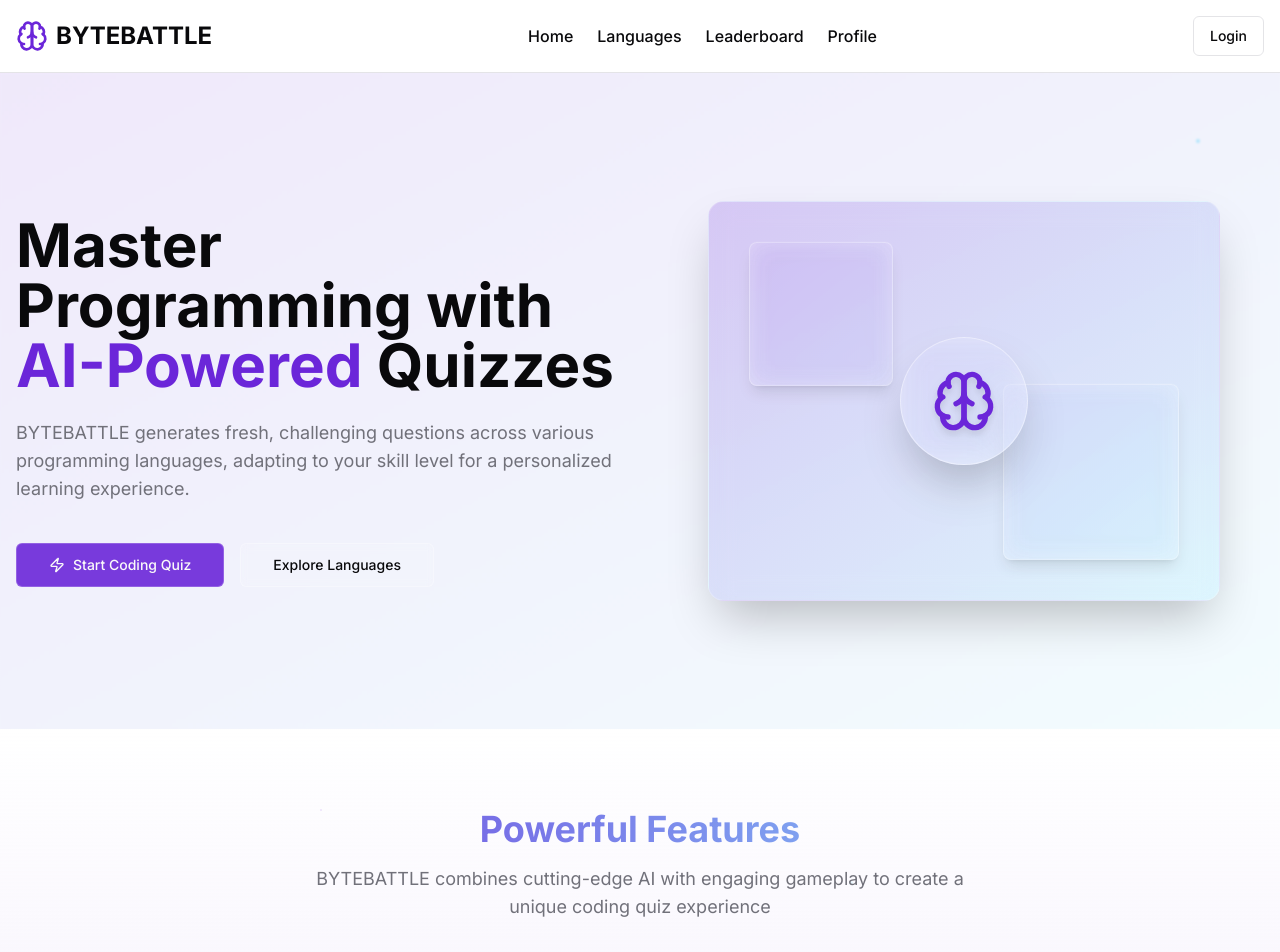
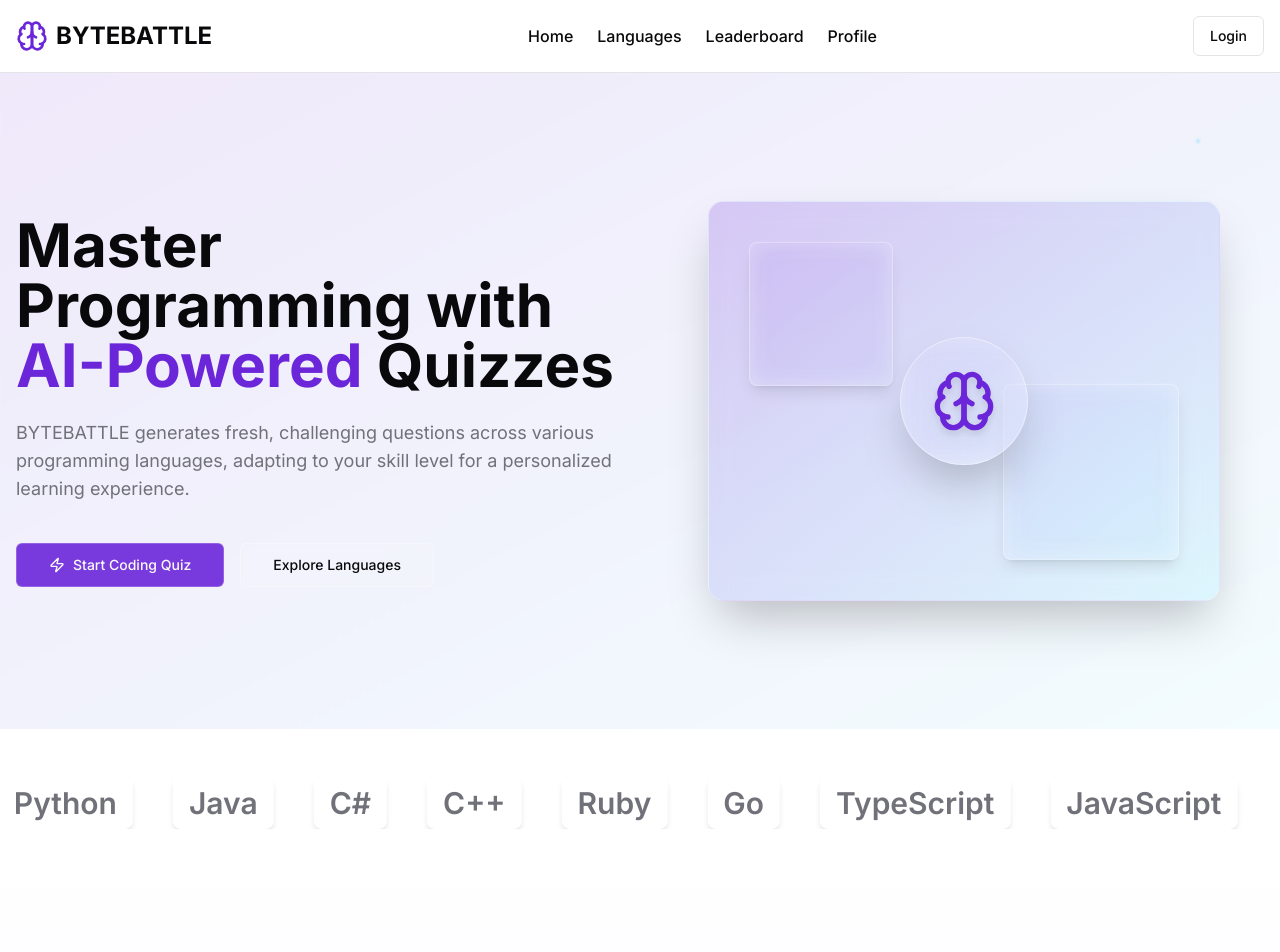
Before and after one commit to XDream-Dev/bytebattle, a Next.js app: page / in a window 1280 px wide. Shown: the top 952 px of the page. Built offline with nearby package versions, Linux system fonts and the light colour scheme.

Commit message:
Adding Carousel slide programming language

```diff
--- a/app/page.tsx
+++ b/app/page.tsx
@@ -183,6 +183,60 @@ export default function Home() {
               </div>
             </div>
           </div>
+        </section>
+
+        {/* Language Carousel Section */}
+        <section className="py-12 bg-background" data-animate>
+          <div className="container mx-auto px-4">
+            <div className="w-full overflow-hidden">
+              {/* Animation Wrapper */}
+              <div
+                className="flex gap-10 whitespace-nowrap text-2xl md:text-3xl font-semibold text-muted-foreground"
+                style={{
+                  animation: "scrollLeft 30s linear infinite",
+                  display: "inline-flex",
+                }}
+              >
+                {[
+                  "JavaScript",
+                  "Python",
+                  "Java",
+                  "C#",
+                  "C++",
+                  "Ruby",
+                  "Go",
+                  "TypeScript",
+                  "JavaScript",
+                  "Python",
+                  "Java",
+                  "C#",
+                  "C++",
+                  "Ruby",
+                  "Go",
+                  "TypeScript",
+                ].map((lang, i) => (
+                  <div
+                    key={i}
+                    className="min-w-max px-4 py-2 bg-card rounded-lg shadow-md hover:scale-105 transition-transform"
+                  >
+                    {lang}
+                  </div>
+                ))}
+              </div>
+            </div>
+          </div>
+
+          {/* Inline style tag with keyframes */}
+          <style jsx>{`
+            @keyframes scrollLeft {
+              0% {
+                transform: translateX(0%);
+              }
+              100% {
+                transform: translateX(-50%);
+              }
+            }
+          `}</style>
         </section>
 
         {/* Features Section */}
```
